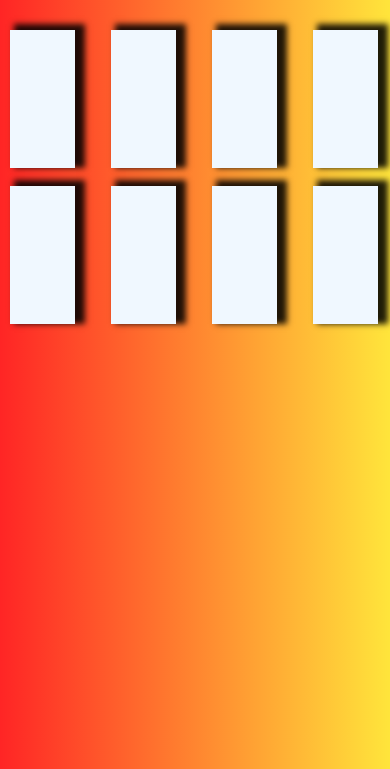
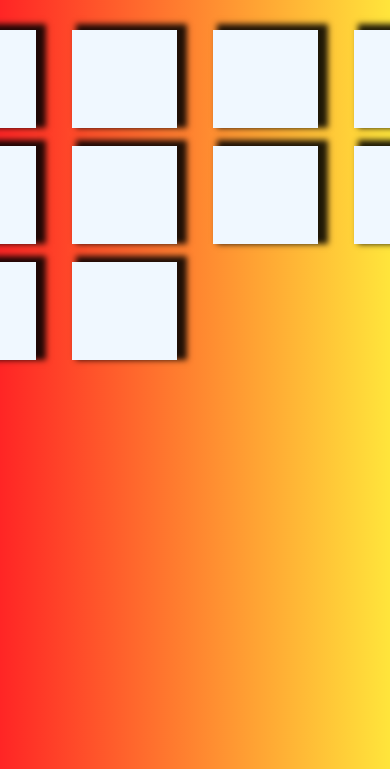
Before and after one commit to Benson-D/memory-game-app, a plain HTML site: page index.html in a window 390 px wide. Shown: the part 75-844 px from the top of the page. Drawn offline with Linux system fonts and the light colour scheme.

Commit message:
updating styles

```diff
--- a/memory-game.css
+++ b/memory-game.css
@@ -23,7 +23,7 @@ body {
   grid-template-columns: repeat(5, minmax(85px, 140px));
   grid-template-rows: repeat(2, minmax(80px, 140px));
   grid-gap: 1rem;
-  justify-content: space-evenly;
+  justify-content: center;
   box-shadow: none;
 }
 
@@ -34,27 +34,16 @@ div {
   margin: 1px 10px;
 }
 
-/* @media only screen and (max-width: 50.9em) {
-  #game {
-    grid-template-columns: repeat(5, 130px);
-    grid-template-rows: repeat(2, 120px);
-  }
-}
-
-@media only screen and (max-width: 45.1em) {
-  #game {
-    grid-template-columns: repeat(5, 110px);
-    grid-template-rows: repeat(2, 100px);
-  }
-}
-
- */
 @media only screen and (max-width: 37.5em) {
   .headline {
     font-size: 2.2rem;
   }
-  /* #game {
-    grid-template-columns: repeat(5, 85px);
-    grid-template-rows: repeat(2, 80px);
-  } */
+  #game {
+    grid-template-columns: repeat(4, 125px);
+    grid-template-rows: repeat(5, 100px);
+  }
+
+  div {
+    text-align: center;
+  }
 }
```
